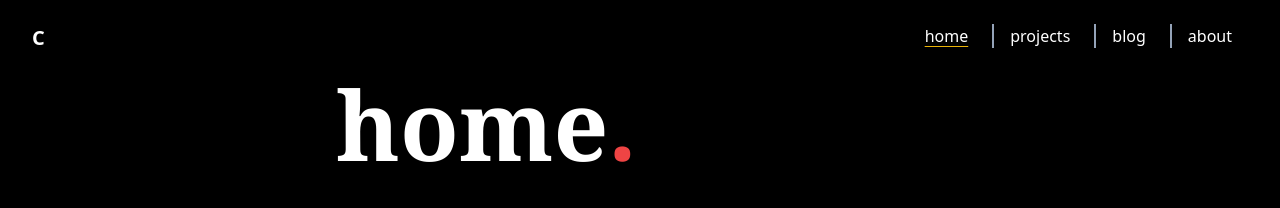
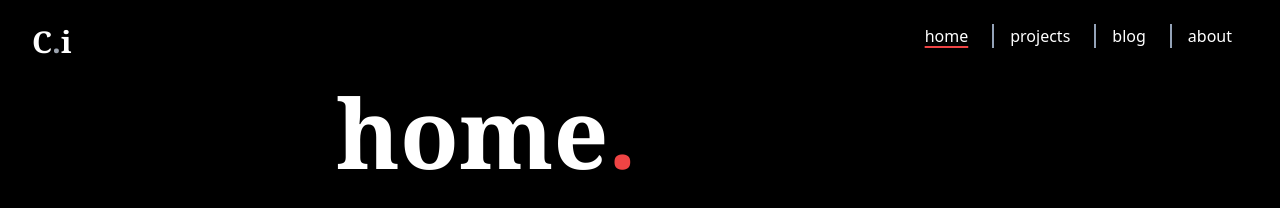
Before and after one commit to conalli/website, an Astro site: page / in a window 1280 px wide. Built offline with nearby package versions, Linux system fonts and the light colour scheme; Astro itself is replaced by a stand-in of ours.

Commit message:
update header/nav styles

```diff
--- a/src/components/Header.astro
+++ b/src/components/Header.astro
@@ -3,7 +3,9 @@
 const url = Astro.url.pathname;
 ---
 
-<header class="flex justify-between w-screen py-6 px-8">
-  <span class="text-xl font-bold">C</span>
+<header class="flex justify-between w-screen py-6 px-8 animate-fadeIn">
+  <span class="text-3xl font-serif font-bold"
+    >C<span class="text-gray-400">.</span>i</span
+  >
   <Nav client:load currentUrl={url} />
 </header>
--- a/src/components/Nav/Nav.tsx
+++ b/src/components/Nav/Nav.tsx
@@ -1,3 +1,4 @@
+import { motion } from "framer-motion";
 import { CustomView, isMobileOnly } from "react-device-detect";
 import { useWindowDimensions } from "../../hooks/useWindowDimensions";
 import MobileNav from "./MobileNav";
@@ -7,14 +8,17 @@ function Nav({ currentUrl }: { currentUrl: string }) {
   const { width } = useWindowDimensions();
   if (width === 0) return null;
   return (
-    <nav>
+    <motion.nav
+    // initial={{ opacity: 0 }}
+    // animate={{ opacity: 1, transition: { duration: 0.3 } }}
+    >
       <CustomView condition={width > 500}>
         <PageLinks currentUrl={currentUrl} />
       </CustomView>
       <CustomView condition={isMobileOnly || width <= 500}>
         <MobileNav currentUrl={currentUrl} />
       </CustomView>
-    </nav>
+    </motion.nav>
   );
 }
 
--- a/src/components/Nav/PageLinks.tsx
+++ b/src/components/Nav/PageLinks.tsx
@@ -1,21 +1,45 @@
+import { combineStyles } from "@utils/styles";
+
 type PageLink = React.AnchorHTMLAttributes<HTMLAnchorElement> & {
   name: string;
   href: string;
+  afterBg: string;
+  decoration: string;
 };
 
 const pages: PageLink[] = [
-  { name: "home", href: "/" },
-  { name: "projects", href: "/projects" },
-  { name: "blog", href: "/blog" },
-  { name: "about", href: "/about" },
+  {
+    name: "home",
+    href: "/",
+    afterBg: "after:bg-red-500",
+    decoration: "decoration-red-500",
+  },
+  {
+    name: "projects",
+    href: "/projects",
+    afterBg: "after:bg-green-500",
+    decoration: "decoration-green-500",
+  },
+  {
+    name: "blog",
+    href: "/blog",
+    afterBg: "after:bg-yellow-500",
+    decoration: "decoration-yellow-500",
+  },
+  {
+    name: "about",
+    href: "/about",
+    afterBg: "after:bg-blue-500",
+    decoration: "decoration-blue-500",
+  },
 ];
 
 const isCurrentURL = (url: string, pathname: string) => url === pathname;
 const linkStyle = (url: string) => {
   return (pathname: string) =>
     isCurrentURL(url, pathname)
-      ? /*tw*/ "underline underline-offset-4 decoration-yellow-500 cursor-default shadow"
-      : "";
+      ? /*tw*/ "underline cursor-default shadow"
+      : "under";
 };
 
 function PageLinks({ currentUrl }: { currentUrl: string }) {
@@ -24,7 +48,15 @@ function PageLinks({ currentUrl }: { currentUrl: string }) {
     <ul className="bg-black flex flex-col xs:flex-row gap-2 divide-solid divide-y-2 xs:divide-y-0 xs:divide-x-2 divide-slate-400">
       {pages.map((l) => (
         <li key={l.href} className="px-4">
-          <a className={pathStyles(l.href)} href={l.href}>
+          <a
+            className={combineStyles(
+              pathStyles(l.href),
+              l.afterBg,
+              l.decoration,
+              " py-2 decoration-2 underline-offset-4"
+            )}
+            href={l.href}
+          >
             {l.name}
           </a>
         </li>
--- /dev/null
+++ b/src/utils/styles.ts
@@ -0,0 +1,3 @@
+export const combineStyles = (...styles: string[]): string => {
+  return styles.join(" ");
+};
```
